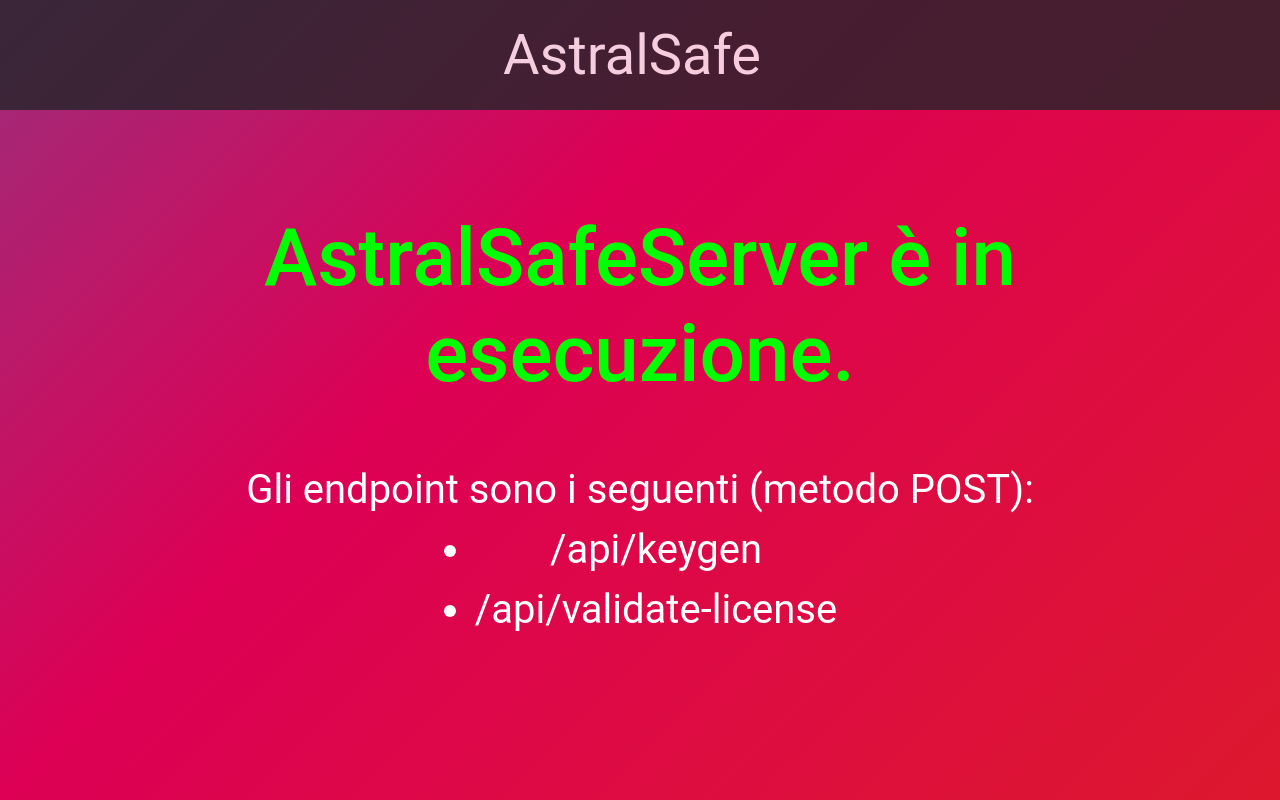
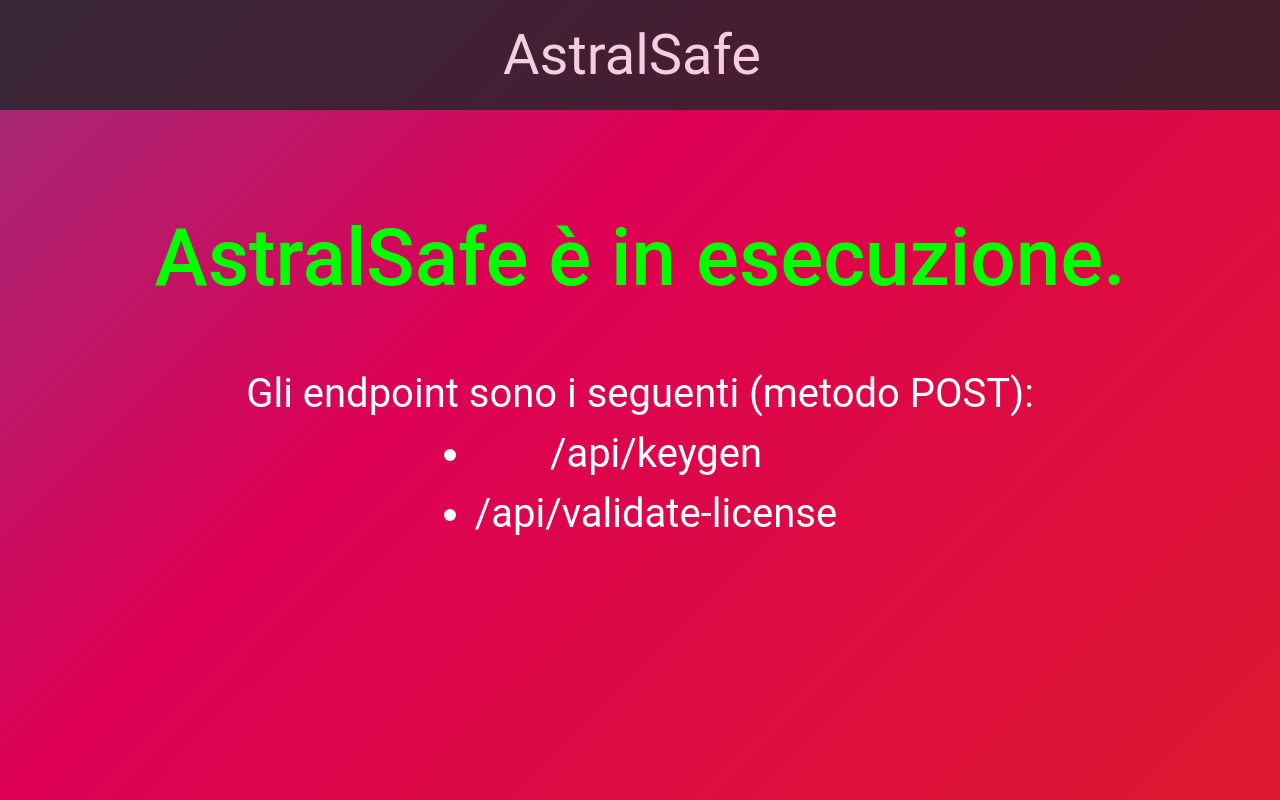
Before and after one commit to LuMarans30/AstralSafeServer, a website: page index.html in a window 1280 px wide. Drawn offline with nearby package versions, Linux system fonts and the light colour scheme.

Commit message:
Add files via upload

```diff
--- a/index.html
+++ b/index.html
@@ -27,7 +27,7 @@
 
     <div id="content" class="container">
 
-        <h3>AstralSafeServer è in esecuzione.</h3>
+        <h3>AstralSafe è in esecuzione.</h3>
 
         Gli endpoint sono i seguenti (metodo POST):
 
```
